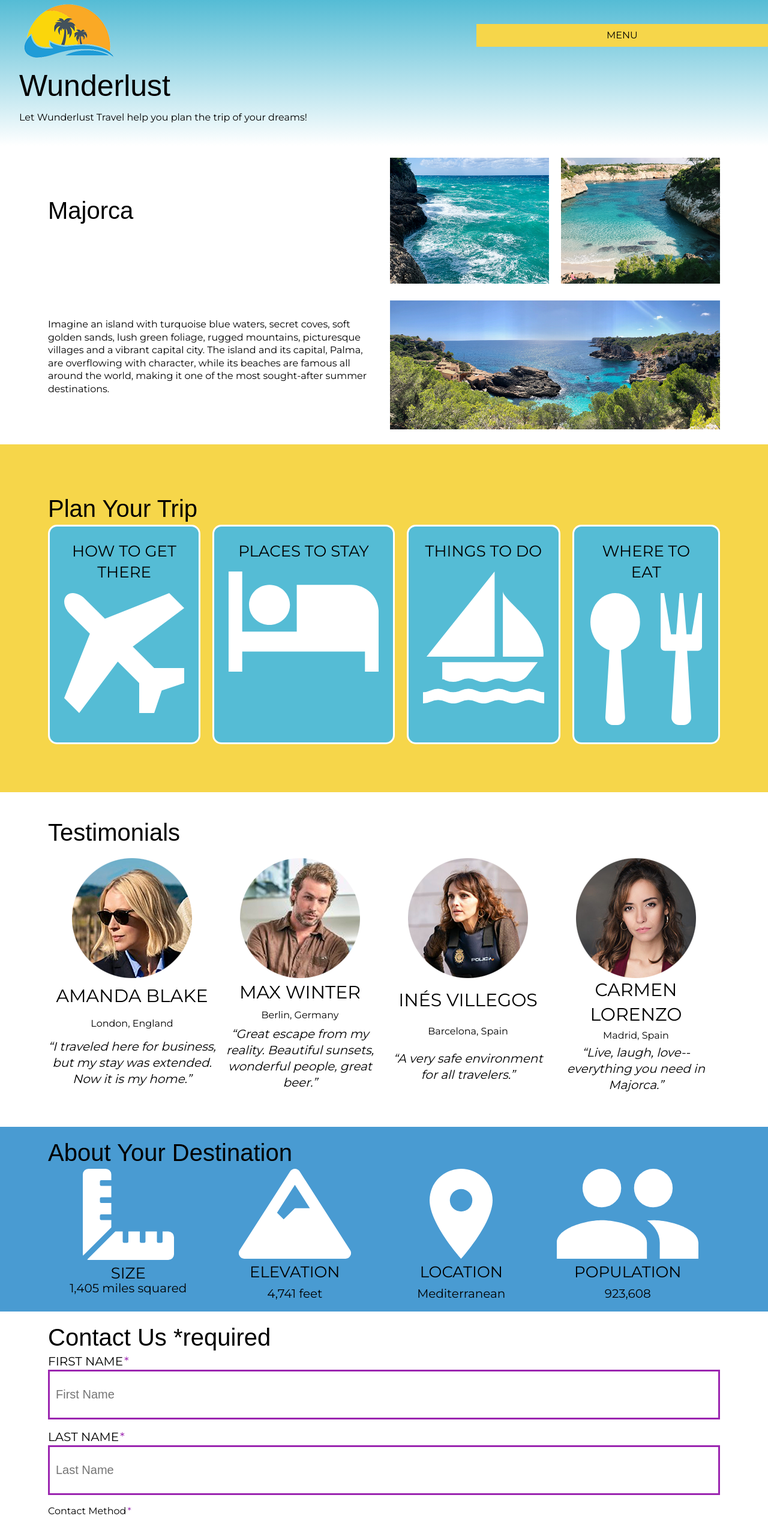
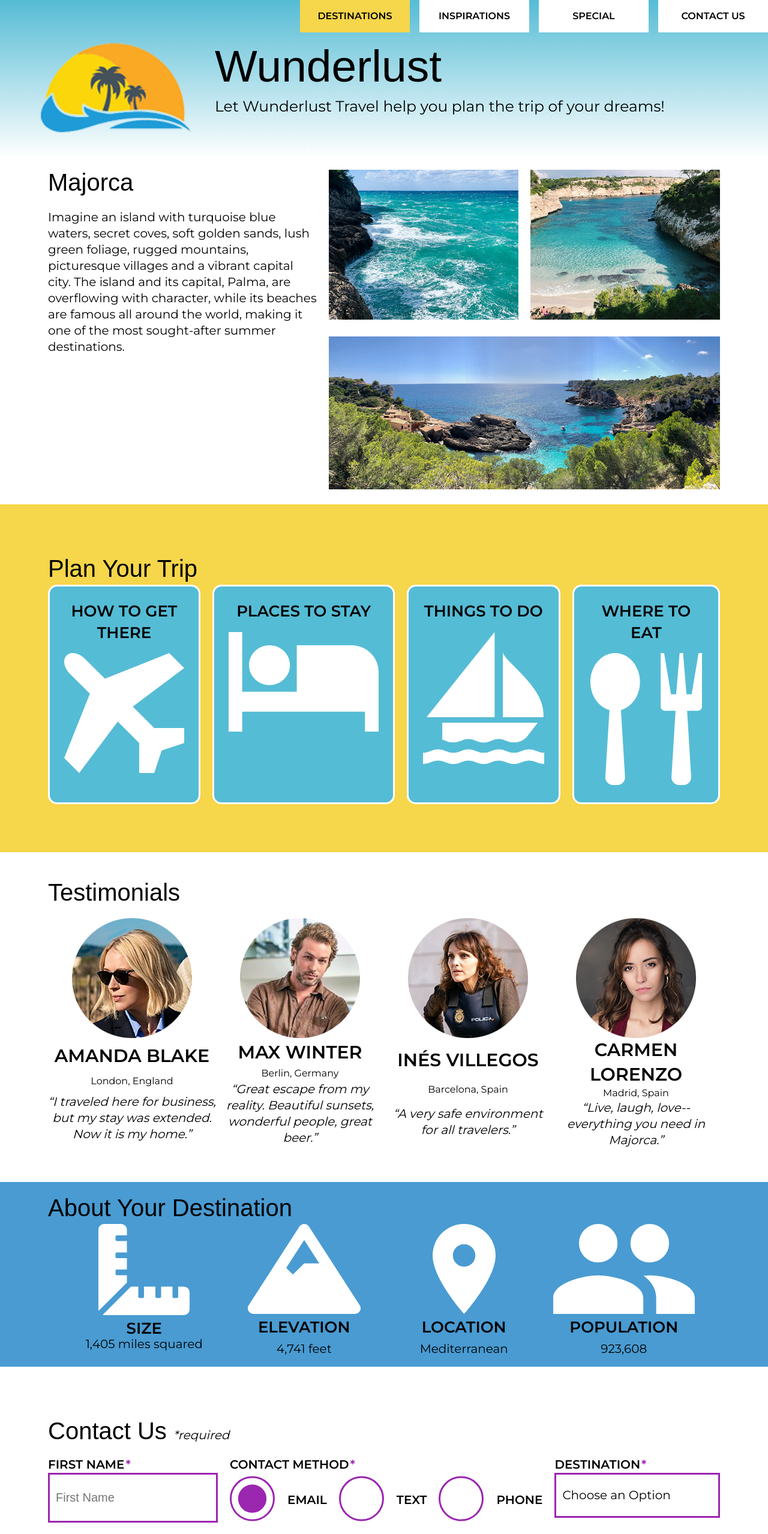
Before and after one commit to MBrunkhorst/wunderlust, a plain HTML site: page wunderlust-majorca.html in a window 1280 px wide. Shown: the top 2558 px of the page at 60% size. Drawn offline with Linux system fonts and the light colour scheme; a web font is replaced by a local one.

Commit message:
css updates

```diff
--- a/styles.css
+++ b/styles.css
@@ -202,18 +202,15 @@ h3 {
 
 h4 {
     font-size: 1.625rem;
-    font-weight: semi-bold;
+    font-weight: bolder;
 }
 
 /* ----- HEADER STYLES ----- */
 
 header {
     background-image: linear-gradient(var(--teal), var(--white));
-    padding-bottom: 2rem;
+    padding-bottom: 1rem;
 }
-
-/* ----- NAVIGATION STYLES ----- */
-
 
 /* ----- HIDDEN CONTENT STYLES ----- */
 
@@ -227,11 +224,11 @@ header {
     overflow: hidden;
 }
 
-/* Style for the menu label, which will act as the button */
+/* ----- NAVIGATION STYLES ----- */
 
 #menu-toggle {
     text-transform: uppercase;
-    font-weight: semi-bold;
+    font-weight: bolder;
 }
 
 #menu-toggle label {
@@ -270,6 +267,8 @@ header {
     margin: 0;
     display: none;
     width: 100%;
+    position: absolute;
+    top: 53px;
 }
 
 #menu-toggle ul li {
@@ -309,6 +308,10 @@ p {
     margin: .25rem 0;
     width: 100%;
     height: auto;
+}
+
+#intro p {
+    font-size: 1.25rem;
 }
 
 /* ----- PLAN STYLES ----- */
@@ -357,7 +360,7 @@ p {
 
 #testimonials h4 {
     text-transform: uppercase;
-    font-weight: semi-bold;
+    font-weight: bolder;
     font-size: 1.875rem;
 }
 
@@ -386,13 +389,13 @@ p {
     justify-content: center;
     align-content: center;
     gap: 10px;
-    padding-right: 20px;
     font-size: 1.25rem;
+    margin: 0 auto;
 }
 
 #about div h4 {
     text-transform: uppercase;
-    font-weight: semi-bold;
+    font-weight: bolder;
 }
 
 #about div p {
@@ -432,6 +435,12 @@ p {
     padding: 1rem 2.5rem;
 }
 
+.form-required {
+    font-size: 1.25rem;
+    font-family: var(--fonts);
+    font-style: italic;
+}
+
 #contact div {
     display: grid;
     grid-template-columns: 1fr;
@@ -450,10 +459,11 @@ form select {
     margin-bottom: 1rem;
 }
 
-form label {
+form label,
+form legend {
     font-size: 1.25rem;
     text-transform: uppercase;
-    font-weight: semi-bold;
+    font-weight: bolder;
 }
 
 .required {
@@ -464,7 +474,65 @@ form label {
 fieldset {
     display: grid;
     grid-template-columns: 1fr;
-    gap: 0;
+    gap: 1rem;
+    padding-bottom: 2rem;
+    padding-top: 0.5rem;
+}
+
+fieldset label {
+    font-size: 2rem;
+    line-height: 1.1;
+    display: grid;
+    grid-template-columns: 2rem auto;
+    gap: 2rem;
+}
+
+fieldset label:focus-within {
+    color: var(--purple);
+}
+
+input[type="radio"] {
+    /* Add if not using autoprefixer */
+    -webkit-appearance: none;
+    /* Remove most all native input styles */
+    appearance: none;
+    /* For iOS < 15 */
+    background-color: white;
+    /* Not removed via appearance */
+    margin: 0;
+
+    font: inherit;
+    color: var(--purple);
+    width: 75px;
+    height: 75px;
+    border: 0.1em solid var(--purple);
+    border-radius: 50%;
+    transform: translateY(-0.075em);
+
+    display: grid;
+    place-content: center;
+}
+
+input[type="radio"]::before {
+    content: "";
+    width: 47px;
+    height: 47px;
+    border-radius: 50%;
+    transform: scale(0);
+    transition: 120ms transform ease-in-out;
+    box-shadow: inset 1em 1em var(--purple);
+    background-color: var(--purple);
+}
+
+input[type="radio"]:checked::before {
+    transform: scale(1);
+    margin-right: 10px;
+}
+
+.radio-label {
+    font-size: 1.25rem;
+    align-self: center;
+    margin-left: 2rem;
 }
 
 select {
@@ -501,7 +569,7 @@ select {
     background-color: var(--purple);
     color: var(--white);
     text-transform: uppercase;
-    font-weight: semi-bold;
+    font-weight: bolder;
 }
 
 /* ----- FOOTER STYLES ----- */
@@ -527,15 +595,67 @@ footer a {
 /* ----- TABLET ----- */
 
 @media screen and (min-width: 768px) {
+
+    /* HEADER STYLES */
+
+    header {
+        display: grid;
+        padding-top: 2rem;
+        grid-template-columns: 236px auto;
+        grid-template-rows: 1fr 1fr 1fr;
+        padding-bottom: 0;
+    }
+
+    header h1,
+    p {
+        padding: 0;
+    }
+
+    #logo {
+        grid-row: 1/ span 2;
+    }
+
+    nav {
+        grid-column: 1 /span 2;
+    }
+
     /* NAV STYLES */
+
+    #menu-toggle label {
+        display: none;
+    }
+
+    #menu-toggle ul {
+        display: grid;
+        grid-template-columns: repeat(4, 1fr);
+        gap: 1rem;
+        padding: 0 5rem;
+        width: calc(100% - 10rem);
+        position: static;
+    }
+
+    #menu-toggle ul li {
+        border: none;
+    }
+
+    #menu-toggle ul li a {
+        background-color: var(--white);
+        padding: 1rem;
+    }
+
+    #menu-toggle ul .active a {
+        background-color: var(--yellow);
+    }
+
     /* come back and do this */
+
+    /* INTRO STYLES */
 
     #intro h2,
     #intro p {
         padding: 0;
     }
 
-    /* INTRO STYLES */
     #intro {
         margin: 1rem 5rem;
     }
@@ -598,6 +718,7 @@ footer a {
     #contact fieldset {
         grid-template-columns: 1fr 1fr 1fr;
         gap: 20px;
+        padding-bottom: 1rem;
     }
 
     #mySubmit {
@@ -618,33 +739,62 @@ footer a {
 /* ----- Desktop/Laptop/Large Screen ----- */
 
 @media screen and (min-width: 1024px) {
+    /* HEADER STYLES */
+
+    header {
+        grid-template-columns: 358px auto;
+        padding-top: 60px;
+        grid-template-rows: 1fr 1fr;
+    }
+
+    header img {
+        width: 385px;
+    }
+
+    header h1 {
+        font-size: 4.688rem;
+    }
+
+    header p {
+        font-size: 1.563rem;
+    }
+
     /* NAV STYLES */
+    #menu-toggle ul {
+        width: 780px;
+        position: absolute;
+        top: 0;
+        right: 0;
+        padding: 0;
+    }
+
     /* come back and do this */
 
     /* INTRO STYLES */
 
     #intro {
         display: grid;
-        grid-template-columns: 1fr 1fr;
-        grid-template-rows: auto;
+        grid-template-columns: 40% auto;
+        grid-template-rows: 50px auto;
         align-items: center;
         gap: 20px;
     }
 
+    /* place h2 and p in the first column */
     #intro h2,
     #intro p {
         grid-column: 1;
-        /* place h2 and p in the first column */
     }
 
+    /* h2 takes the first row */
     #intro h2 {
         grid-row: 1;
-        /* h2 takes the first row */
     }
 
+    /* p takes the second row */
     #intro p {
         grid-row: 2;
-        /* p takes the second row */
+        align-self: flex-start;
     }
 
     #img-grid {
@@ -672,6 +822,11 @@ footer a {
 
     /* ABOUT STYLES */
 
+    #about div {
+        width: 1056px;
+        margin: 0 auto;
+    }
+
     #about div section img {
         height: 100%;
         width: auto;
@@ -686,6 +841,18 @@ footer a {
     }
 
     /* CONTACT STYLES */
+
+    #contact {
+        padding: 5rem;
+    }
+
+    #contact form {
+        display: grid;
+        grid-template-columns: 1fr 1fr 1fr;
+        gap: 20px;
+        align-items: start;
+        padding-top: 1rem;
+    }
 
 
 
--- a/wunderlust-majorca.html
+++ b/wunderlust-majorca.html
@@ -184,12 +184,7 @@
                         </div>
                         <div id="nums">
                             <fieldset>
-                                <legend>Contact Method<span class="required">*</width: 100%; /* Full width for the input
-                                            fields and select dropdown */ padding: 10px; /* Padding inside the input
-                                            fields and select dropdown */ margin-bottom: 20px; /* Space below the input
-                                            fields and select dropdown */ border: 1px solid #d3d3d3; /* Border color for
-                                            the input fields and select dropdown */ border-radius: 5px; /* Rounded
-                                            corners for the input fspan>
+                                <legend>Contact Method<span class="required">*</span>
                                 </legend>
                                 <!-- custom radio button styles from https://moderncss.dev/pure-css-custom-styled-radio-buttons/ -->
                                 <label for="prefEmail">
```
